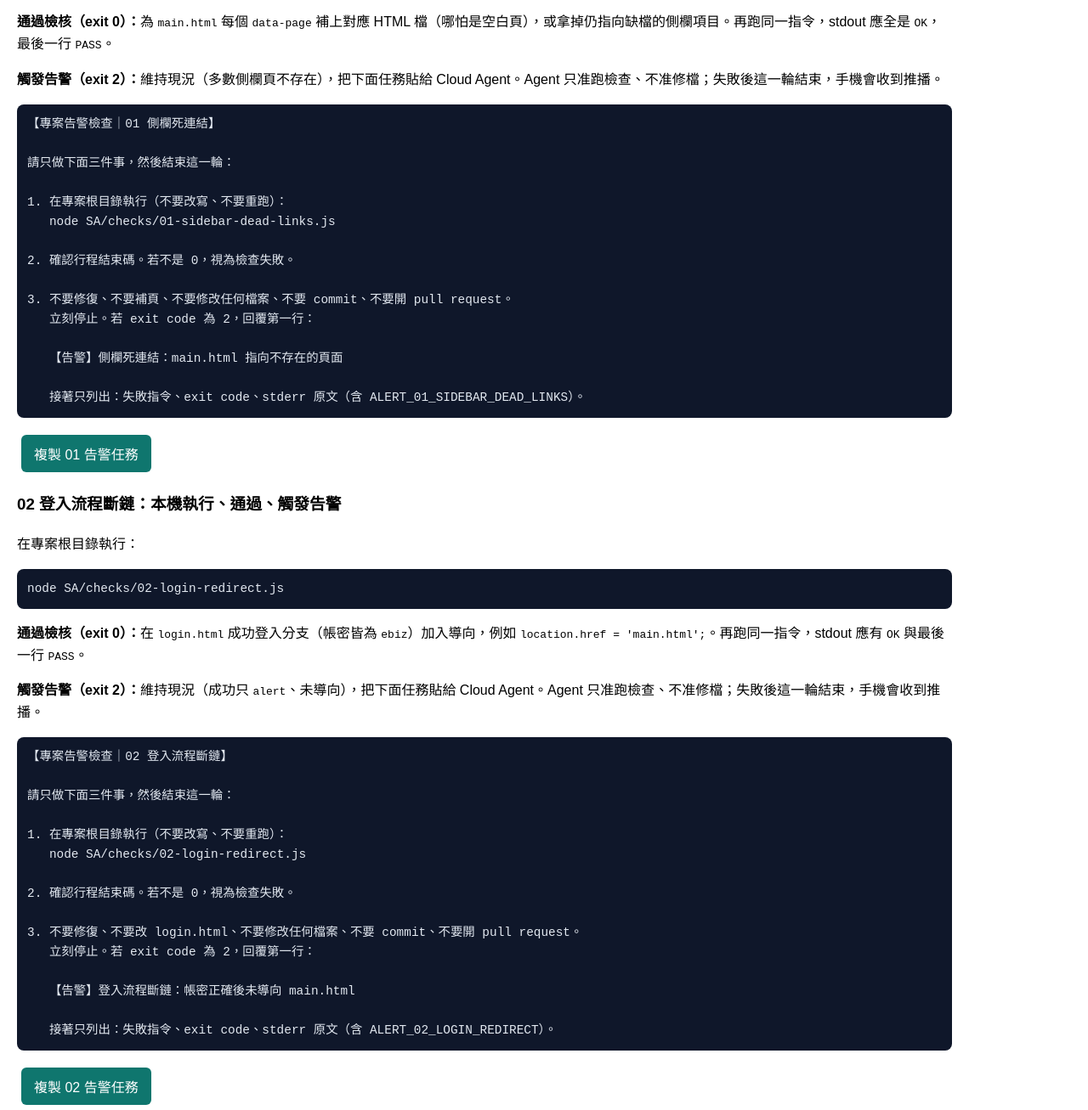
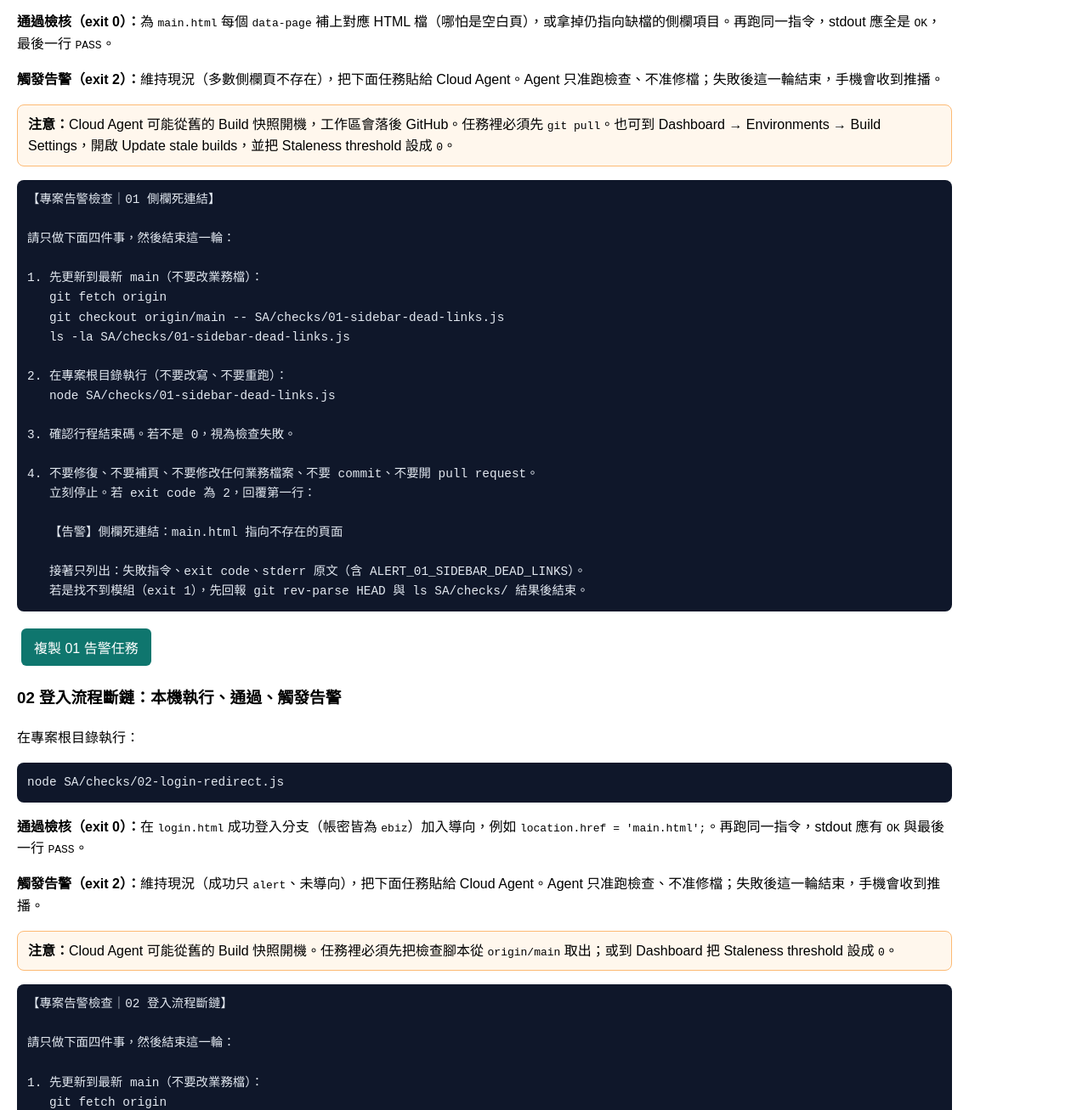
Before and after one commit to summer429/repo1, a plain HTML site: page prompts.html in a window 1280 px wide. Shown: the part 1994-3301 px from the top of the page at 85% size. Drawn offline with Linux system fonts and the light colour scheme.

Commit message:
Update alert prompts so Cloud Agents refresh checks from origin/main.
Co-authored-by: Cursor <cursoragent@cursor.com>

```diff
--- a/prompts.html
+++ b/prompts.html
@@ -395,21 +395,28 @@
             <pre class="prompt">node SA/checks/01-sidebar-dead-links.js</pre>
             <p><strong>通過檢核（exit 0）：</strong>為 <code>main.html</code> 每個 <code>data-page</code> 補上對應 HTML 檔（哪怕是空白頁），或拿掉仍指向缺檔的側欄項目。再跑同一指令，stdout 應全是 <code>OK</code>，最後一行 <code>PASS</code>。</p>
             <p><strong>觸發告警（exit 2）：</strong>維持現況（多數側欄頁不存在），把下面任務貼給 Cloud Agent。Agent 只准跑檢查、不准修檔；失敗後這一輪結束，手機會收到推播。</p>
+            <p class="expect"><strong>注意：</strong>Cloud Agent 可能從舊的 Build 快照開機，工作區會落後 GitHub。任務裡必須先 <code>git pull</code>。也可到 Dashboard → Environments → Build Settings，開啟 Update stale builds，並把 Staleness threshold 設成 <code>0</code>。</p>
             <pre class="prompt" id="check01AlertPrompt">【專案告警檢查｜01 側欄死連結】
 
-請只做下面三件事，然後結束這一輪：
+請只做下面四件事，然後結束這一輪：
 
-1. 在專案根目錄執行（不要改寫、不要重跑）：
+1. 先更新到最新 main（不要改業務檔）：
+   git fetch origin
+   git checkout origin/main -- SA/checks/01-sidebar-dead-links.js
+   ls -la SA/checks/01-sidebar-dead-links.js
+
+2. 在專案根目錄執行（不要改寫、不要重跑）：
    node SA/checks/01-sidebar-dead-links.js
 
-2. 確認行程結束碼。若不是 0，視為檢查失敗。
+3. 確認行程結束碼。若不是 0，視為檢查失敗。
 
-3. 不要修復、不要補頁、不要修改任何檔案、不要 commit、不要開 pull request。
+4. 不要修復、不要補頁、不要修改任何業務檔案、不要 commit、不要開 pull request。
    立刻停止。若 exit code 為 2，回覆第一行：
 
    【告警】側欄死連結：main.html 指向不存在的頁面
 
-   接著只列出：失敗指令、exit code、stderr 原文（含 ALERT_01_SIDEBAR_DEAD_LINKS）。</pre>
+   接著只列出：失敗指令、exit code、stderr 原文（含 ALERT_01_SIDEBAR_DEAD_LINKS）。
+   若是找不到模組（exit 1），先回報 git rev-parse HEAD 與 ls SA/checks/ 結果後結束。</pre>
             <button class="copy" type="button" onclick="copyCheck01AlertPrompt()">複製 01 告警任務</button>
         </div>
 
@@ -419,21 +426,28 @@
             <pre class="prompt">node SA/checks/02-login-redirect.js</pre>
             <p><strong>通過檢核（exit 0）：</strong>在 <code>login.html</code> 成功登入分支（帳密皆為 <code>ebiz</code>）加入導向，例如 <code>location.href = 'main.html';</code>。再跑同一指令，stdout 應有 <code>OK</code> 與最後一行 <code>PASS</code>。</p>
             <p><strong>觸發告警（exit 2）：</strong>維持現況（成功只 <code>alert</code>、未導向），把下面任務貼給 Cloud Agent。Agent 只准跑檢查、不准修檔；失敗後這一輪結束，手機會收到推播。</p>
+            <p class="expect"><strong>注意：</strong>Cloud Agent 可能從舊的 Build 快照開機。任務裡必須先把檢查腳本從 <code>origin/main</code> 取出；或到 Dashboard 把 Staleness threshold 設成 <code>0</code>。</p>
             <pre class="prompt" id="check02AlertPrompt">【專案告警檢查｜02 登入流程斷鏈】
 
-請只做下面三件事，然後結束這一輪：
+請只做下面四件事，然後結束這一輪：
 
-1. 在專案根目錄執行（不要改寫、不要重跑）：
+1. 先更新到最新 main（不要改業務檔）：
+   git fetch origin
+   git checkout origin/main -- SA/checks/02-login-redirect.js
+   ls -la SA/checks/02-login-redirect.js
+
+2. 在專案根目錄執行（不要改寫、不要重跑）：
    node SA/checks/02-login-redirect.js
 
-2. 確認行程結束碼。若不是 0，視為檢查失敗。
+3. 確認行程結束碼。若不是 0，視為檢查失敗。
 
-3. 不要修復、不要改 login.html、不要修改任何檔案、不要 commit、不要開 pull request。
+4. 不要修復、不要改 login.html、不要修改任何業務檔案、不要 commit、不要開 pull request。
    立刻停止。若 exit code 為 2，回覆第一行：
 
    【告警】登入流程斷鏈：帳密正確後未導向 main.html
 
-   接著只列出：失敗指令、exit code、stderr 原文（含 ALERT_02_LOGIN_REDIRECT）。</pre>
+   接著只列出：失敗指令、exit code、stderr 原文（含 ALERT_02_LOGIN_REDIRECT）。
+   若是找不到模組（exit 1），先回報 git rev-parse HEAD 與 ls SA/checks/ 結果後結束。</pre>
             <button class="copy" type="button" onclick="copyCheck02AlertPrompt()">複製 02 告警任務</button>
         </div>
     </section>
```
